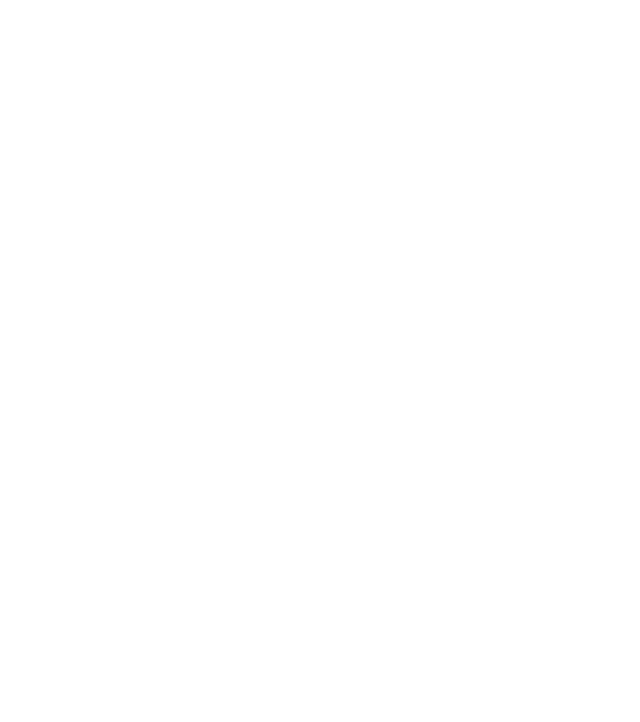
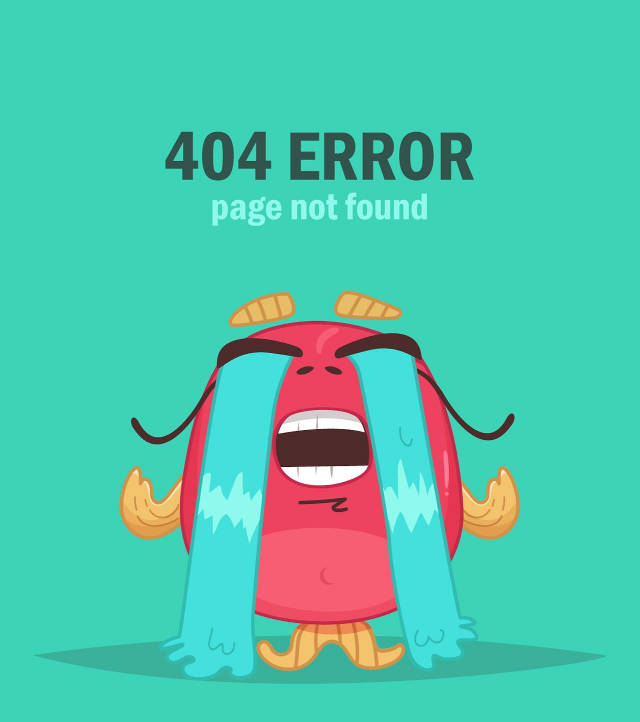
Before and after one commit to dorajj/toutiao-pc, a Vue app: page /#/ in a window 1280 px wide. Both pictures are taken after a click on the item "内容管理". Shown: the top 722 px of the page, without its empty margins (321-961 px from the left). Built offline with nearby package versions, Linux system fonts and the light colour scheme.

Commit message:
404页面

```diff
--- a/src/router/index.js
+++ b/src/router/index.js
@@ -4,6 +4,7 @@
 import Login from '@/views/login'
 import Home from '@/views/home'
 import Welcome from '@/views/welcome'
+import NotFound from '@/views/404'
 
 Vue.use(VueRouter)
 
@@ -25,7 +26,9 @@
           component: Welcome
         }
       ]
-    }
+    },
+    // 404处理
+    { path: '*', component: NotFound }
   ]
 })
 
--- /dev/null
+++ b/src/views/404/index.vue
@@ -0,0 +1,18 @@
+<template>
+  <div class="container-404"></div>
+</template>
+
+<script>
+export default {}
+</script>
+
+<style scoped lang='less'>
+.container-404 {
+  width: 100%;
+  height: 100%;
+  position: absolute;
+  left: 0;
+  top: 0;
+  background: url(../../assets/404.png) no-repeat center / cover;
+}
+</style>
```
